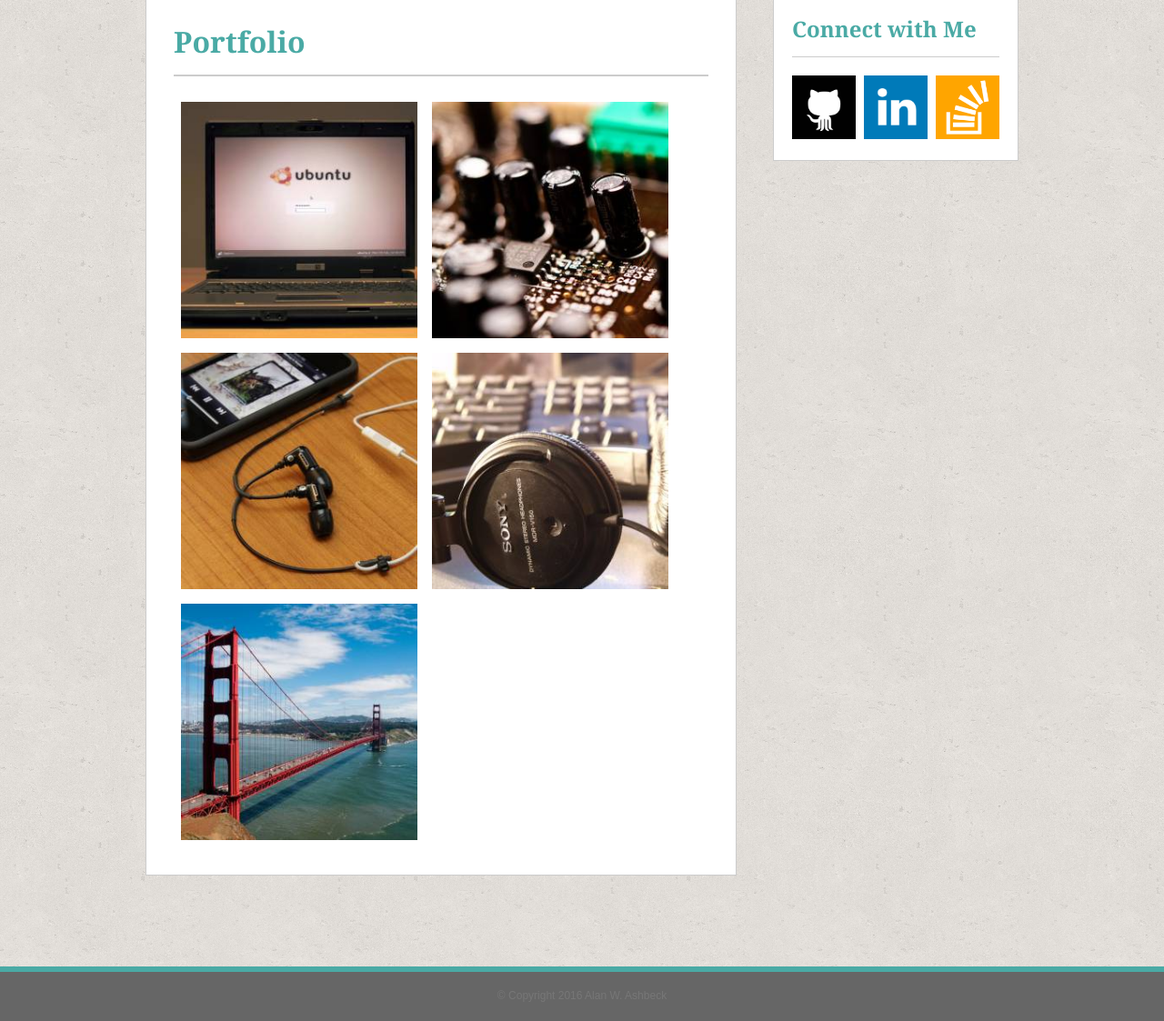
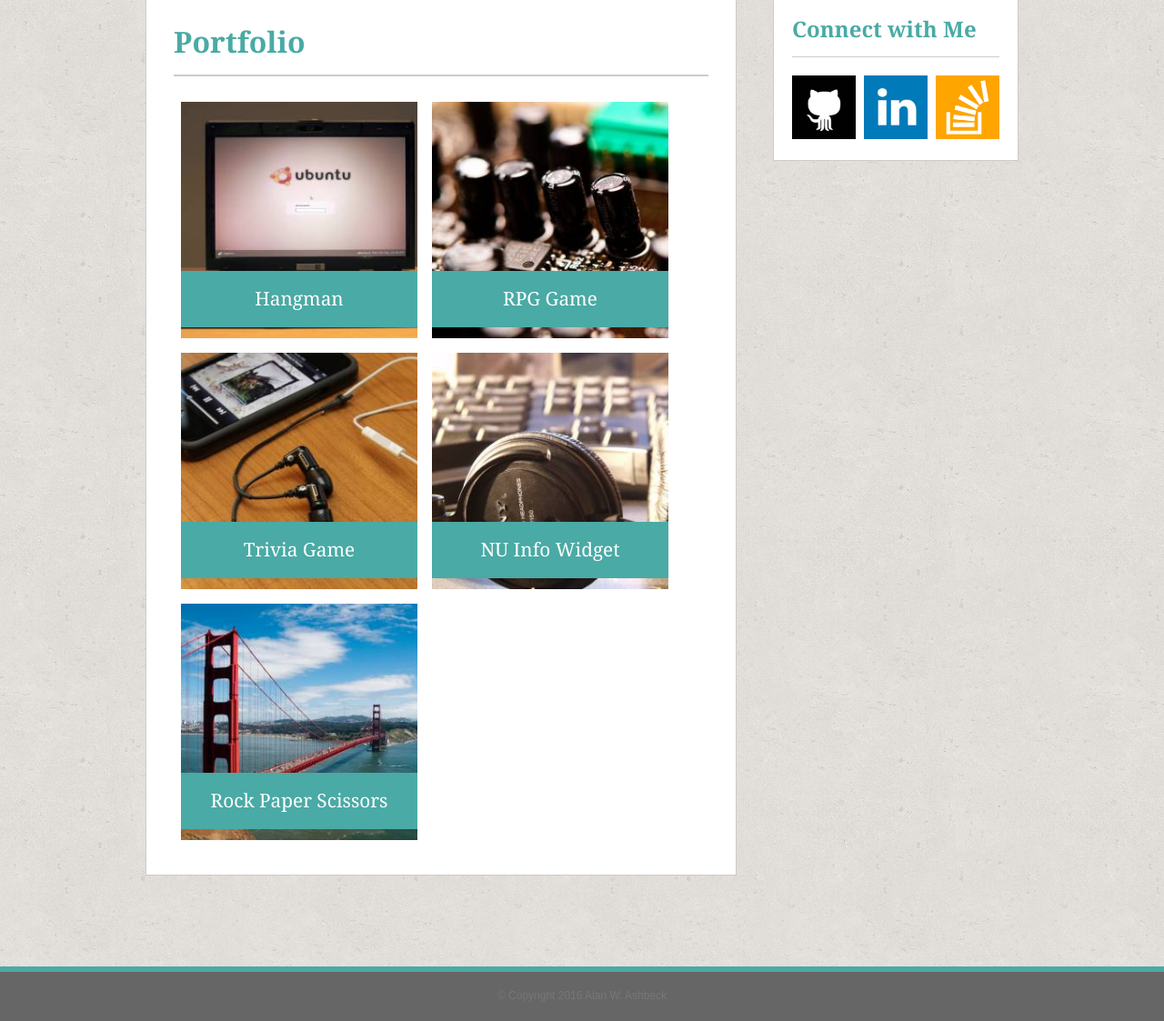
Before and after one commit to a-ashbeck/Basic-Portfolio, a PHP site: page /portfolio.html in a window 1280 px wide. Shown: the part 101-1224 px from the top of the page at 91% size. Run offline with PHP 8.4, Linux system fonts and the light colour scheme.

Commit message:
Finalize portfolio content

```diff
--- a/assets/css/style.css
+++ b/assets/css/style.css
@@ -214,6 +214,30 @@ button {
     cursor: pointer;
 }
 
+/*Portfolio styles*/
+.a-port {
+  width: 276px;
+  position: relative;
+}
+
+.banner {
+  width: 260px;
+  height: 62px;
+  background-color: #4aaaa5;
+  position: absolute;
+  left: 8px;
+  right: 0;
+  bottom: 20px;
+  padding: 14px
+}
+
+.banner h3 {
+  color: #ffffff;
+  text-align: center;
+  font-weight: normal;
+  padding: 6px;
+}
+
 /* Footer styles */
 footer {
   position: relative;
--- a/portfolio.html
+++ b/portfolio.html
@@ -20,11 +20,36 @@
     <section class="main-section">
       <h1 class="h1-main">Portfolio</h1>
       <div>
-        <img class="portfolio-images" src="assets/images/port1.jpg" alt="">
-        <img class="portfolio-images" src="assets/images/port2.jpg" alt="">
-        <img class="portfolio-images" src="assets/images/port3.jpg" alt="">
-        <img class="portfolio-images" src="assets/images/port4.jpg" alt="">
-        <img class="portfolio-images" src="assets/images/port5.jpg" alt="">
+        <a class="morph a-port" href="#" target="_blank">
+          <img class="portfolio-images" src="assets/images/port1.jpg" alt="Hangman">
+          <div class="banner">
+            <h3>Hangman</h3>
+          </div>
+        </a>
+        <a class="morph a-port" href="#" target="_blank">
+          <img class="portfolio-images" src="assets/images/port2.jpg" alt="RPG Game">
+          <div class="banner">
+            <h3>RPG Game</h3>
+          </div>
+        </a>
+        <a class="morph a-port" href="#" target="_blank">
+          <img class="portfolio-images" src="assets/images/port3.jpg" alt="Trivia Game">
+          <div class="banner">
+            <h3>Trivia Game</h3>
+          </div>
+        </a>
+        <a class="morph a-port" href="#" target="_blank">
+          <img class="portfolio-images" src="assets/images/port4.jpg" alt="Northwestern Info Widget">
+          <div class="banner">
+            <h3>NU Info Widget</h3>
+          </div>
+        </a>
+        <a class="morph a-port" href="#" target="_blank">
+          <img class="portfolio-images" src="assets/images/port5.jpg" alt="Rock Paper Scissors">
+          <div class="banner">
+            <h3>Rock Paper Scissors</h3>
+          </div>
+        </a>
       </div>
     </section>
     <section class="side-bar">
```
